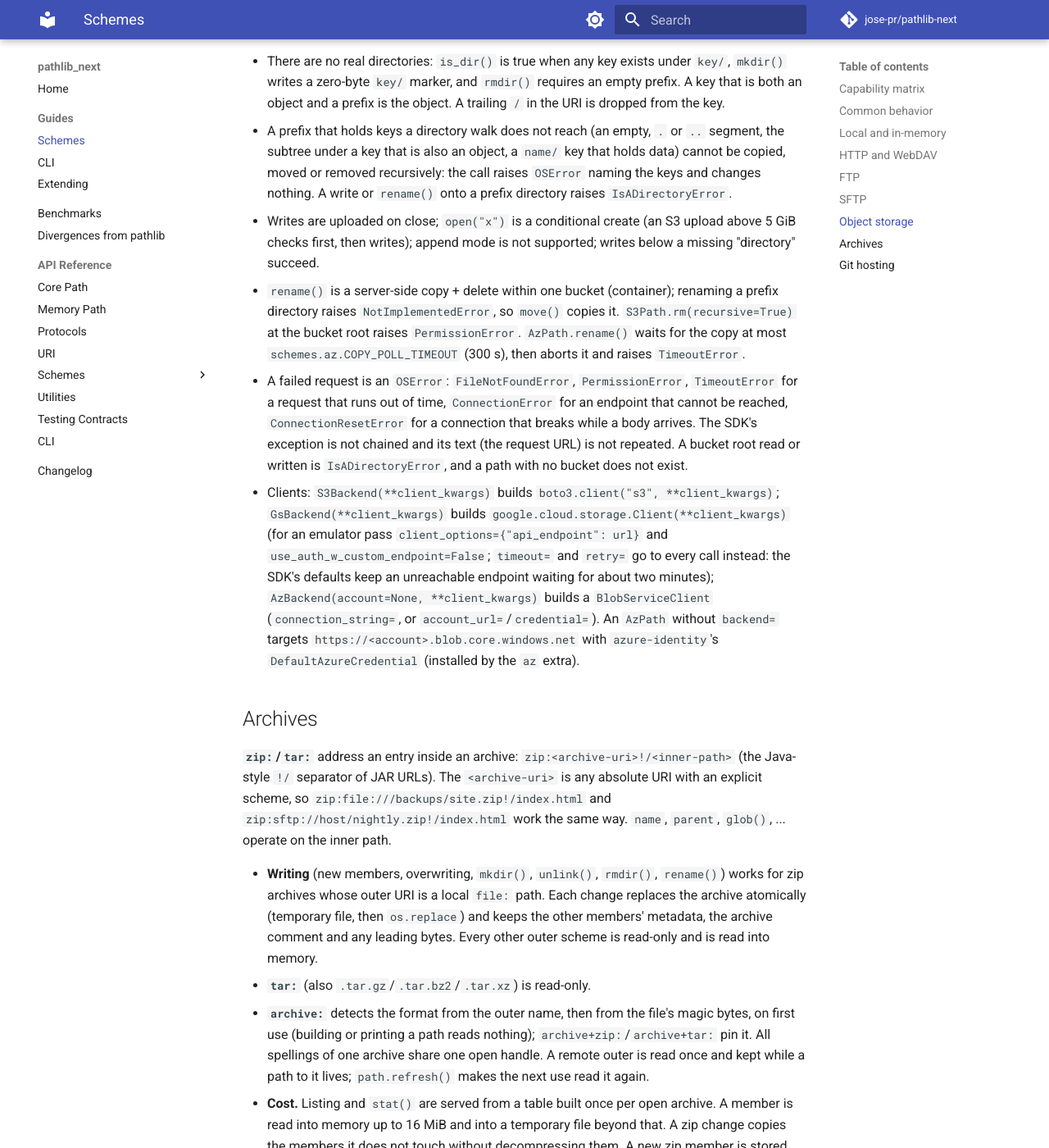
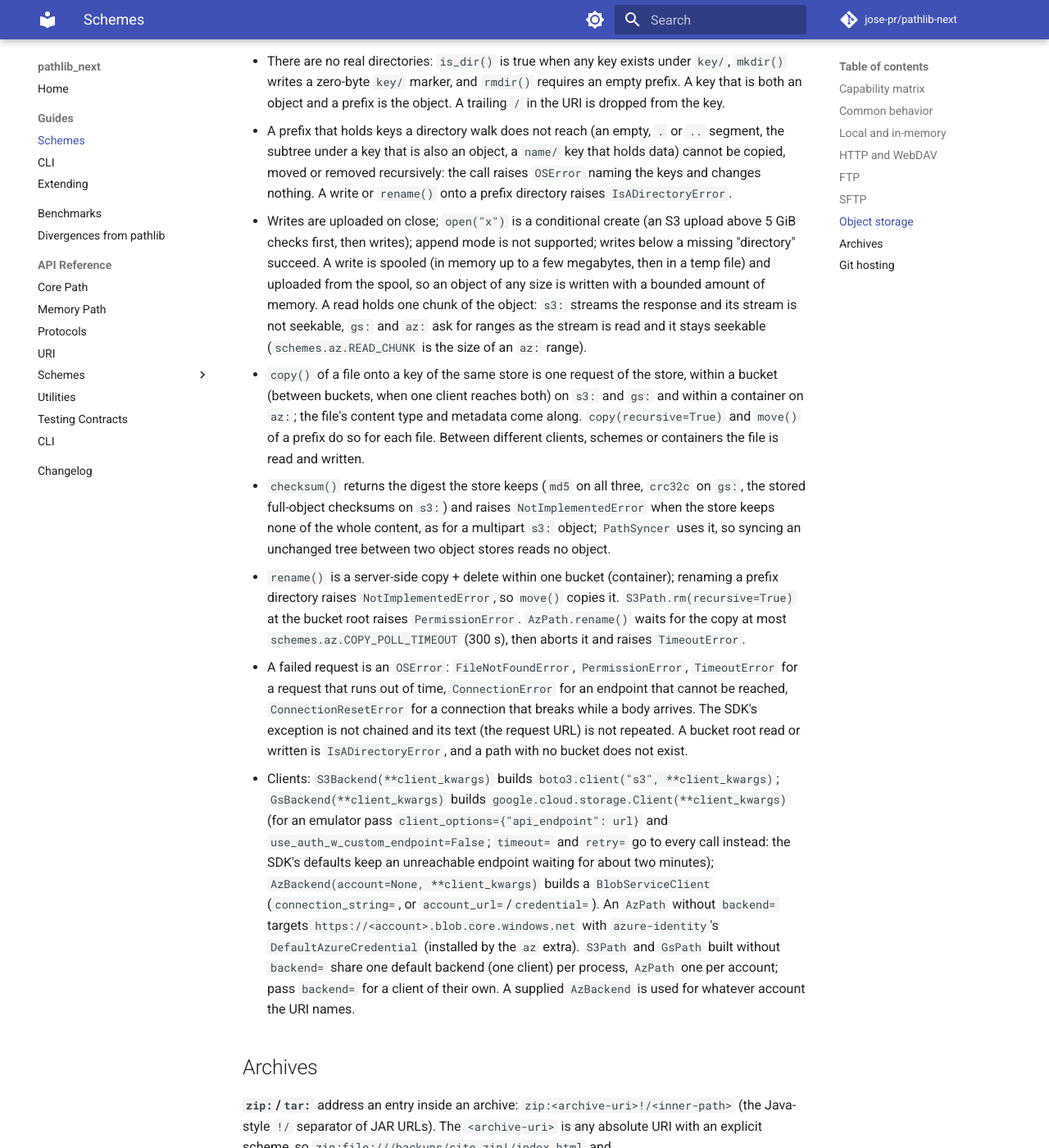
Before and after one commit to jose-pr/uripath, an MkDocs documentation site: the page built from docs/guides/schemes.md, in a window 1280 px wide and 1400 px high, scrolled down 5947 px. Shown: the whole window at 82% size. Built offline with MkDocs 1.6.1 and Material for MkDocs 9.7.7, drawn with Linux system fonts in a browser that asks for light colours; comment, search, counter and statistics services are not loaded.

Commit message:
docs: changelog and object-storage guide for the digests, server-side copy, streaming and shared default backend

```diff
--- a/docs/guides/schemes.md
+++ b/docs/guides/schemes.md
@@ -221,7 +221,24 @@ loop bridges it to the synchronous API).
   `rename()` onto a prefix directory raises `IsADirectoryError`.
 - Writes are uploaded on close; `open("x")` is a conditional create (an S3
   upload above 5 GiB checks first, then writes); append mode is not
-  supported; writes below a missing "directory" succeed.
+  supported; writes below a missing "directory" succeed. A write is spooled
+  (in memory up to a few megabytes, then in a temp file) and uploaded from the
+  spool, so an object of any size is written with a bounded amount of memory.
+  A read holds one chunk of the object: `s3:` streams the response and its
+  stream is not seekable, `gs:` and `az:` ask for ranges as the stream is read
+  and it stays seekable (`schemes.az.READ_CHUNK` is the size of an `az:`
+  range).
+- `copy()` of a file onto a key of the same store is one request of the store,
+  within a bucket (between buckets, when one client reaches both) on `s3:` and
+  `gs:` and within a container on `az:`; the file's content type and metadata
+  come along. `copy(recursive=True)` and `move()` of a prefix do so for each
+  file. Between different clients, schemes or containers the file is read and
+  written.
+- `checksum()` returns the digest the store keeps (`md5` on all three, `crc32c`
+  on `gs:`, the stored full-object checksums on `s3:`) and raises
+  `NotImplementedError` when the store keeps none of the whole content, as for
+  a multipart `s3:` object; `PathSyncer` uses it, so syncing an unchanged tree
+  between two object stores reads no object.
 - `rename()` is a server-side copy + delete within one bucket (container);
   renaming a prefix directory raises `NotImplementedError`, so `move()` copies
   it. `S3Path.rm(recursive=True)` at the bucket root raises
@@ -244,6 +261,10 @@ loop bridges it to the synchronous API).
   (`connection_string=`, or `account_url=`/`credential=`). An `AzPath`
   without `backend=` targets `https://<account>.blob.core.windows.net` with
   `azure-identity`'s `DefaultAzureCredential` (installed by the `az` extra).
+  `S3Path` and `GsPath` built without `backend=` share one default backend
+  (one client) per process, `AzPath` one per account; pass `backend=` for a
+  client of their own. A supplied `AzBackend` is used for whatever account
+  the URI names.
 
 ## Archives
 
```
